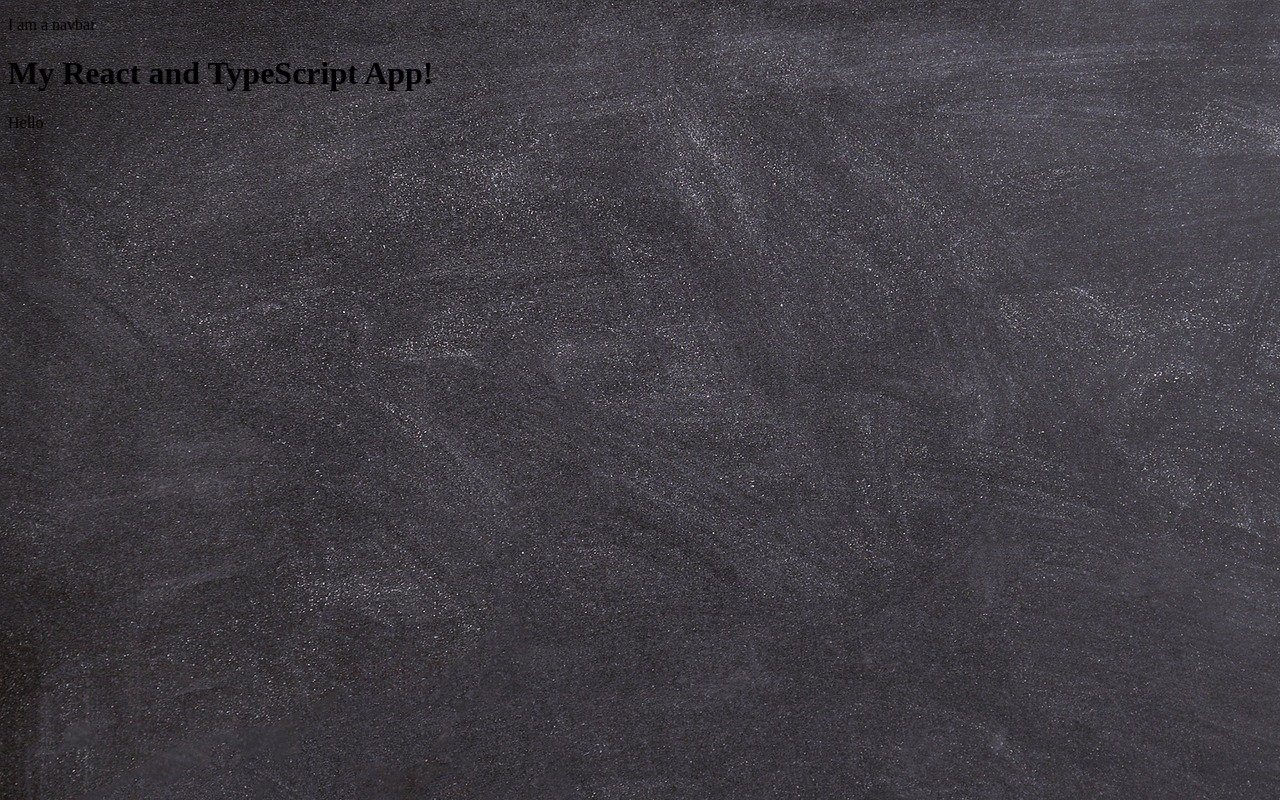
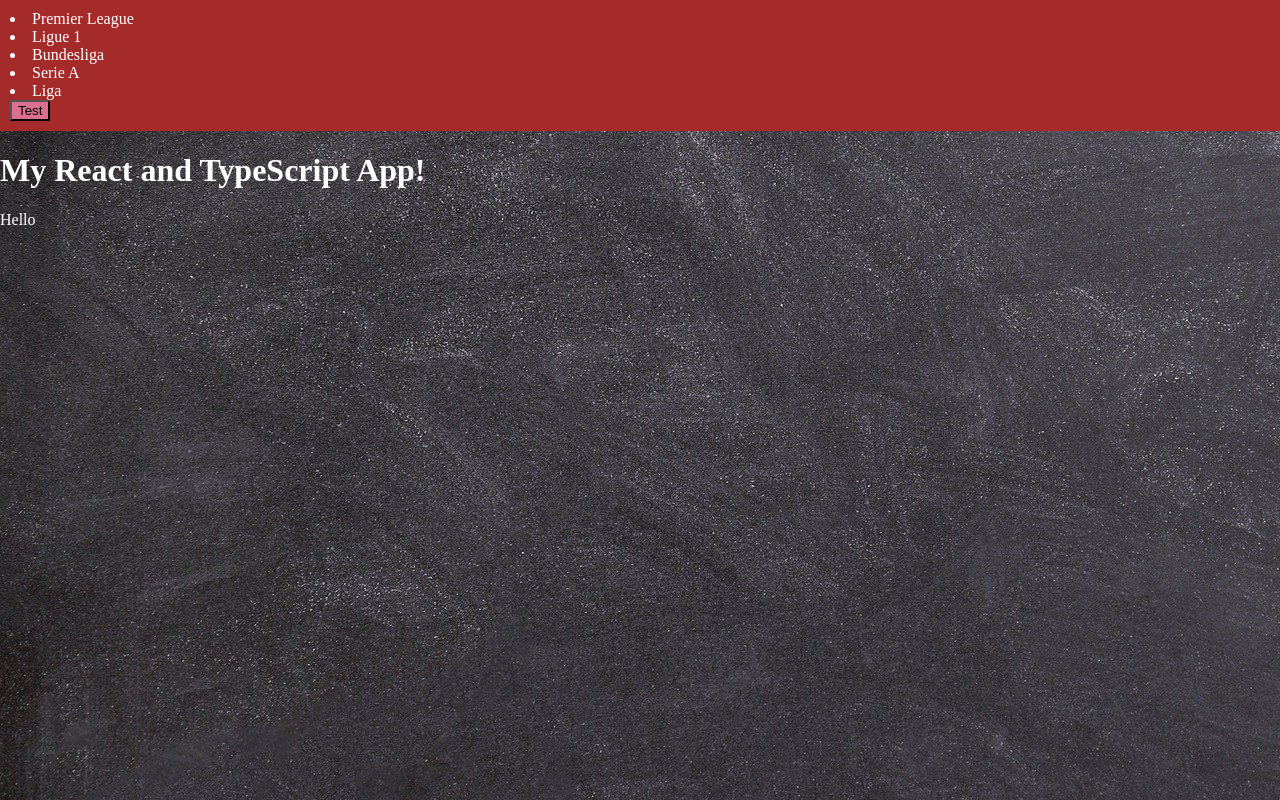
Before and after one commit to JeremyLavigne/betting-dashboard, a React app: page /liga in a window 1280 px wide. Built offline with nearby package versions, Linux system fonts and the light colour scheme; the HTML template or start-up script is replaced by a standard one.

Commit message:
button component and props tests

```diff
--- a/src/App.css
+++ b/src/App.css
@@ -1,3 +1,6 @@
 body {
     background-image: url('./assets/images/tavla.jpg');
+    color: white;
+    margin: 0;
+    padding: 0;
 }
--- a/src/App.tsx
+++ b/src/App.tsx
@@ -6,11 +6,11 @@ import Navbar from './components/navbar/Navbar';
 import Home from './components/home/Home';
 
 const App: React.FC = (): JSX.Element => {
-    console.log('start');
+    const listOfChampionship = ['Premier League', 'Ligue 1', 'Bundesliga', 'Serie A', 'Liga'];
 
     return (
         <div>
-            <Navbar />
+            <Navbar listOfChampionship={listOfChampionship} />
             <Home />
         </div>
     );
--- /dev/null
+++ b/src/components/button/Button.css
@@ -0,0 +1,3 @@
+.button-primary {
+    background-color: palevioletred;
+}
--- /dev/null
+++ b/src/components/button/Button.tsx
@@ -0,0 +1,25 @@
+import React from 'react';
+
+import './Button.css';
+
+interface ButtonProps {
+    onClick: React.MouseEventHandler<HTMLButtonElement>;
+    color?: string;
+    role?: string;
+}
+
+const Button: React.FC<ButtonProps> = ({ onClick, color, role, children }): JSX.Element => (
+    <button type="button" className={`${role} button-${color}`} onClick={onClick}>
+        {children}
+    </button>
+);
+
+Button.defaultProps = {
+    onClick: () => {
+        console.log('Click');
+    },
+    color: 'primary',
+    role: 'link',
+};
+
+export default Button;
--- /dev/null
+++ b/src/components/navbar/Navbar.css
@@ -0,0 +1,4 @@
+nav {
+    background-color: brown;
+    padding: 10px;
+}
--- a/src/components/navbar/Navbar.tsx
+++ b/src/components/navbar/Navbar.tsx
@@ -1,13 +1,34 @@
 import React from 'react';
 
-const Navbar: React.FC = (): JSX.Element => {
-    console.log('navbar');
+import Button from '../button/Button';
 
+import './Navbar.css';
+
+interface NavbarProps {
+    listOfChampionship: Array<string>;
+}
+
+const Navbar: React.FC<NavbarProps> = ({ listOfChampionship }): JSX.Element => {
+    console.log('nav');
     return (
-        <div>
-            <p>I am a navbar</p>
-        </div>
+        <nav>
+            {listOfChampionship.map((champ: string) => (
+                <li key={champ}>{champ}</li>
+            ))}
+            <Button
+                color="primary"
+                onClick={() => {
+                    console.log('click');
+                }}
+            >
+                Test
+            </Button>
+        </nav>
     );
 };
 
+Navbar.defaultProps = {
+    listOfChampionship: ['Championship 1'],
+};
+
 export default Navbar;
--- a/webpack.config.ts
+++ b/webpack.config.ts
@@ -27,7 +27,6 @@ const config: webpack.Configuration = {
             },
             {
                 test: /\.(png|svg|jpg|jpeg|gif)$/i,
-                type: 'asset/resource',
                 use: [
                     {
                         loader: 'url-loader',
@@ -46,7 +45,7 @@ const config: webpack.Configuration = {
     devServer: {
         contentBase: path.join(__dirname, 'build'),
         compress: true,
-        port: 4000,
+        port: 3000,
     },
     performance: {
         hints: false,
```
Also changed, not shown: .eslintrc.json.
